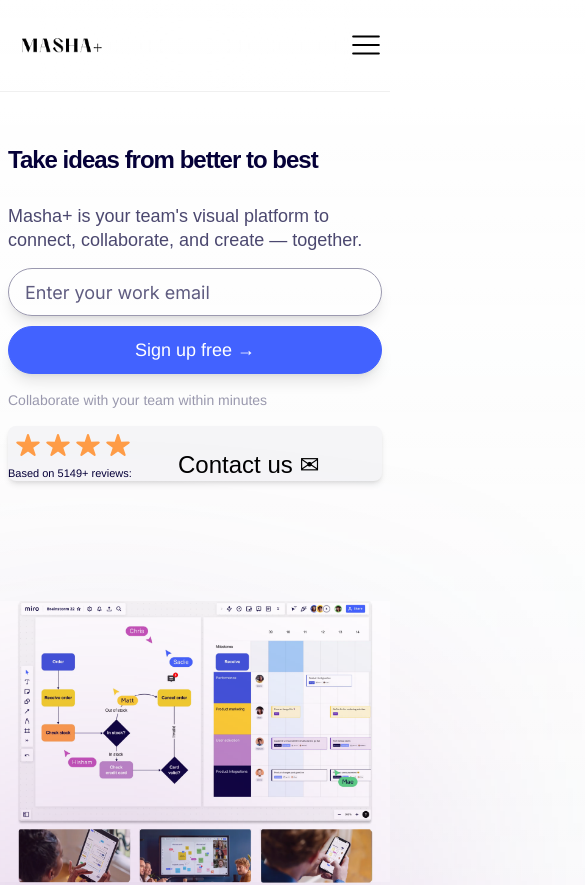
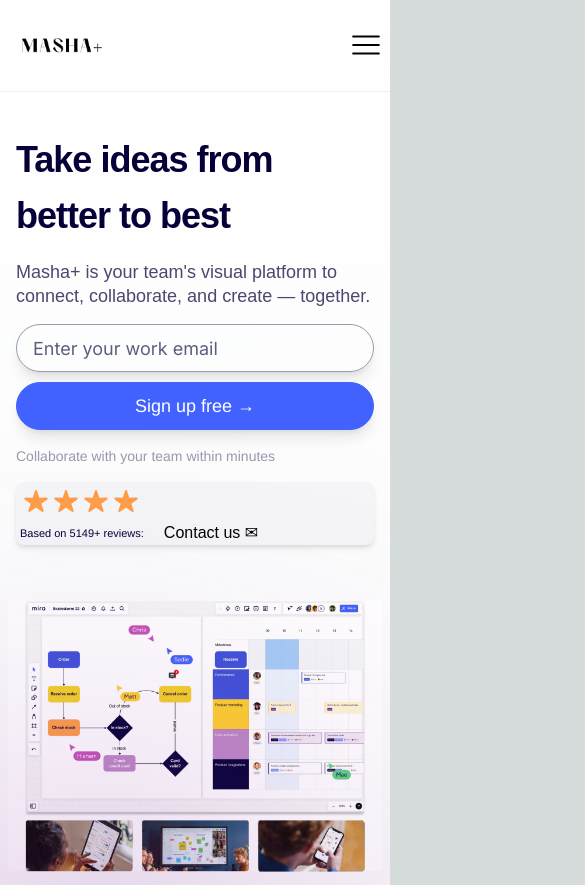
Before and after one commit to LlMrc/masha-plus-Startup, a Next.js app: page / in a window 390 px wide. Shown: the top 885 px of the page, 585 px wide, since content can reach past the window. Built offline with nearby package versions, Linux system fonts and the light colour scheme.

Commit message:
responsive

```diff
--- a/src/app/page.tsx
+++ b/src/app/page.tsx
@@ -15,7 +15,7 @@
 export default function Home() {
   return (
     <>
-      <main className="flex min-h-screen  w-screen  flex-col items-start shrink-0 justify-center ">
+      <main className="flex min-h-screen overflow-x-hidden  w-screen  flex-col items-start shrink-0 justify-center ">
         <Header />
 
         <LandingPage />
--- a/src/components/connect.tsx
+++ b/src/components/connect.tsx
@@ -14,8 +14,12 @@
     py-[60px] w-full gap-2
     items-center  md:gap-12 mx-auto md:my-24`}
     >
-      <div className="md:w-[450px] w-full shadow-md">
-        <Image src={pc} alt={"pc"} />
+      <div className=" md:px-0 shadow-md">
+        <Image
+          src={pc}
+          alt={"pc"}
+          className="w-full md:w-[535px] md:h-[500px]"
+        />
       </div>
 
       <motion.div
@@ -29,7 +33,7 @@
           variants={textVariant2}
           initial="hidden"
           whileInView="show"
-          className="text-[#050038] w-[355px] md:mb-4 mb-1 lg:w-full [font-family:Inter] text-5xl not-italic font-bold leading-[56px] tracking-[-1px]"
+          className="text-[#050038] md:w-[355px] md:mb-4 mb-1 lg:w-full [font-family:Inter] text-4xl md:text-5xl not-italic font-bold leading-[56px] tracking-[-1px]"
         >
           We are your trusted partner for a flourishing digital future
         </motion.p>
--- a/src/components/cta.tsx
+++ b/src/components/cta.tsx
@@ -2,7 +2,7 @@
 
 const Cta = () => {
   return (
-    <div className="px-5 md:py-[120px] py-6 rounded-[16px] bg-[#050038] my-20 mx-[auto] md:w-2/3 shadow-md">
+    <div className="px-5 md:py-[120px] py-6 rounded-none md:rounded-[16px] bg-[#050038] md:my-20 mx-[auto] md:w-2/3 shadow-md">
       <div className=" text-white inline-flex w-full gap-2 flex-col items-center justify-center shadow-md">
         <p className="text-white text-center [font-family:Inter] text-5xl not-italic font-bold leading-[56px] tracking-[-1px]">
           Join 45M+ users today
--- a/src/components/landing.tsx
+++ b/src/components/landing.tsx
@@ -9,7 +9,7 @@
 
 const LandingPage = () => {
   return (
-    <div className="md:pt-24 mt-10 flex flex-col mx-auto  md:flex-row lg:flex-row md:px-24 justify-center  items-center   md:gap-[40px]">
+    <div className="md:pt-24 mt-10 px-2 flex flex-col mx-auto  md:flex-row lg:flex-row md:px-24 justify-center  items-center   md:gap-[40px]">
       <motion.div
         variants={staggerContainer}
         initial="hidden"
@@ -21,7 +21,7 @@
           variants={zoomIn(0.1, 0.5)}
           initial="hidden"
           whileInView="show"
-          className="md:text-5xl text-2xl items-start  not-italic text-[#050038] font-bold leading-[56px] tracking-[-1px]"
+          className="md:text-5xl text-4xl items-start  not-italic text-[#050038] font-bold leading-[56px] tracking-[-1px]"
         >
           Take ideas from better to best
         </motion.div>
@@ -63,12 +63,12 @@
               <StartSvg />
               <StartSvg />
             </div>
-            <span className="text-[#050038] [font-family:Helvetica] text-[11px] not-italic font-normal leading-[15px]">
+            <span className="text-[#050038] p-1  [font-family:Helvetica] text-[11px] not-italic font-normal leading-[15px]">
               Based on 5149+ reviews:
             </span>
           </div>
 
-          <div className="flex items-start gap-[14.328px] self-end px-10 text-2xl py-0">
+          <div className="flex items-start gap-[14.328px] self-end px-4 md:px-10 md:text-2xl py-0">
             <h4 className="hover:text-blue-800">Contact us ✉</h4>
           </div>
         </div>
--- a/src/components/our_company.tsx
+++ b/src/components/our_company.tsx
@@ -30,7 +30,7 @@
           Contact Sales to request a demo
         </p>
       </motion.div>
-      <div className="grid grid-cols-1 md:grid-cols-2 lg:grid-cols-3 items-center justify-center px-40 py-10">
+      <div className="grid grid-cols-1 w-full md:grid-cols-2 lg:grid-cols-3 items-center justify-center px-4 md:px-[60px] lg:px-[100px] py-2 md:py-10">
         <Items
           title={"iso"}
           description={"ISO-27001 enterprise-grade security compliant"}
@@ -56,9 +56,9 @@
 
 const Items = (props: Props) => {
   return (
-    <div className="flex flex-col items-center py-10 min-h-[200px]">
+    <div className="flex flex-col items-center justify-center  md:py-10 min-h-[200px]">
       <p className="text-4xl font-bold text-[#050038]">{props.title}</p>
-      <p className="text-[#050038] w-[332.966px] text-center [font-family:Inter] text-lg not-italic font-normal leading-6">
+      <p className="text-[#050038] text-center [font-family:Inter] text-lg not-italic font-normal leading-6">
         {props.description}
       </p>
     </div>
--- a/src/components/tuto.tsx
+++ b/src/components/tuto.tsx
@@ -19,7 +19,7 @@
       initial="hidden"
       whileInView="show"
       viewport={{ once: false, amount: 0 }}
-      className="w-[1120px] h-[739.016px] shrink-0 mt-20 mx-[auto]"
+      className="md:w-[1120px] w-full h-[739.016px] shrink-0 mt-20 mx-[auto]"
     >
       <motion.p
         variants={textContainer}
@@ -41,8 +41,8 @@
         <Title title={"Strategic Planning"} />
       </div>
 
-      <div className="flex flex-col md:flex-row md:w-[1060px] md:h-[517.016px] justify-center my-10 items-start shrink-0 gap-2">
-        <div className="md:w-[360px] shadow-md  flex flex-col gap-4 h-full w-screen py-4 md:px-0 shrink-0 rounded-md bg-slate-50">
+      <div className="flex flex-col md:flex-row  md:w-[1060px] md:h-[517.016px] justify-center my-10 items-start shrink-0 gap-2">
+        <div className="md:w-[360px] shadow-md px-2 flex flex-col gap-4 h-full w-screen py-4 md:px-0 shrink-0 rounded-md bg-slate-50">
           <p className="text-[#050038] m-2 [font-family:Helvetica] text-lg not-italic font-normal leading-6">
             Masha plus
           </p>
--- a/src/components/work_together.tsx
+++ b/src/components/work_together.tsx
@@ -36,11 +36,11 @@
           <span className="text-[#4262FF]">→</span>
         </div>
       </motion.div>
-      <div className="px-3 md:px-0">
+      <div className="px-3  md:px-0">
         <Image
           src={work}
           alt={"hydrate work"}
-          className="w-[600px] md:w-[535px] md:h-[500px]"
+          className="w-full md:w-[535px] md:h-[500px]"
         />
       </div>
     </section>
```
